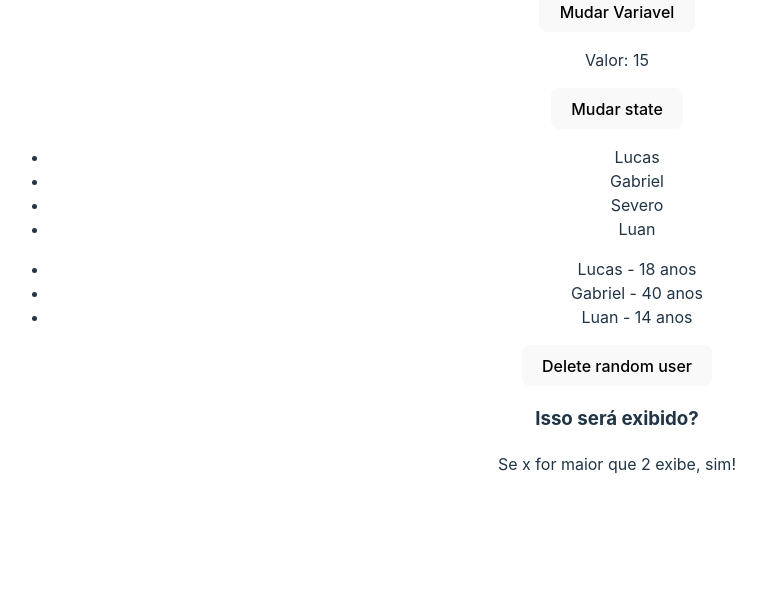
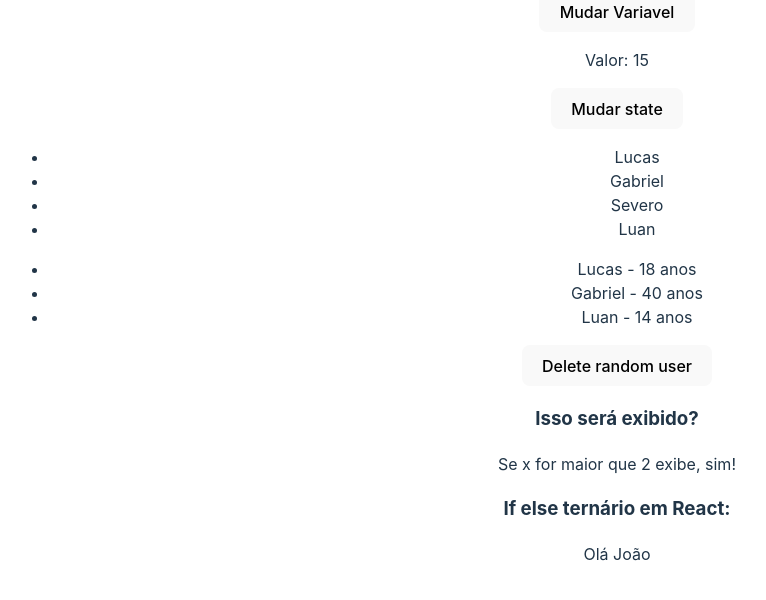
Before and after one commit to Lucassevero06/front-end-udemy, a React (Vite) app in the folder REACT/3_AVANÇANDO_REACT/avancando_com_react/: page / in a window 1280 px wide. Shown: the part 1088-1688 px from the top of the page, without its empty margins (23-789 px from the left). Built offline with nearby package versions, Linux system fonts and the light colour scheme.

Commit message:
if else ternário em react

```diff
--- a/REACT/3_AVANÇANDO_REACT/avancando_com_react/src/components/ConditionalRender.jsx
+++ b/REACT/3_AVANÇANDO_REACT/avancando_com_react/src/components/ConditionalRender.jsx
@@ -2,12 +2,21 @@ import React from 'react'
 
 const ConditionalRender = () => {
     const x = 5;
+
+    const name = "João"
 
     return (
         <div>
             {/* 7 - Renderização condicional */}
             <h3>Isso será exibido?</h3>
             {x > 2 && <p>Se x for maior que 2 exibe, sim!</p>}
+            {/* 8 - else  */}
+            <h3>If else ternário em React:</h3>
+            {name === "João" ? (
+                <div>Olá João</div>
+            ) : (
+                <div>Nome não encontrado</div>
+            )}
         </div>
     )
 }
```
